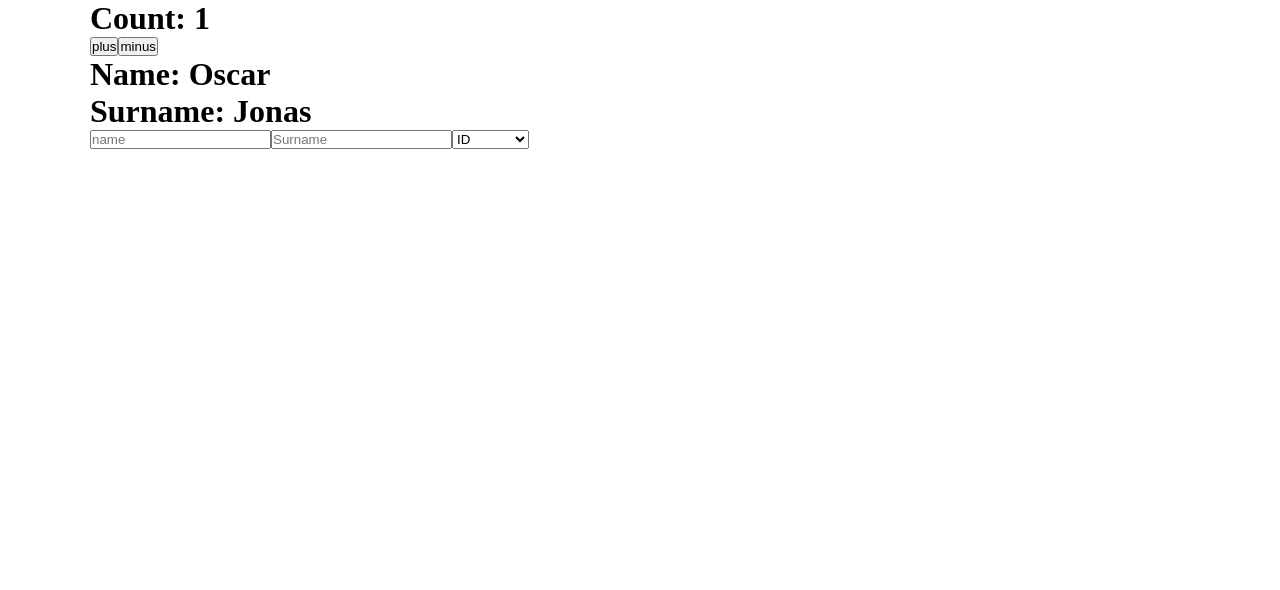
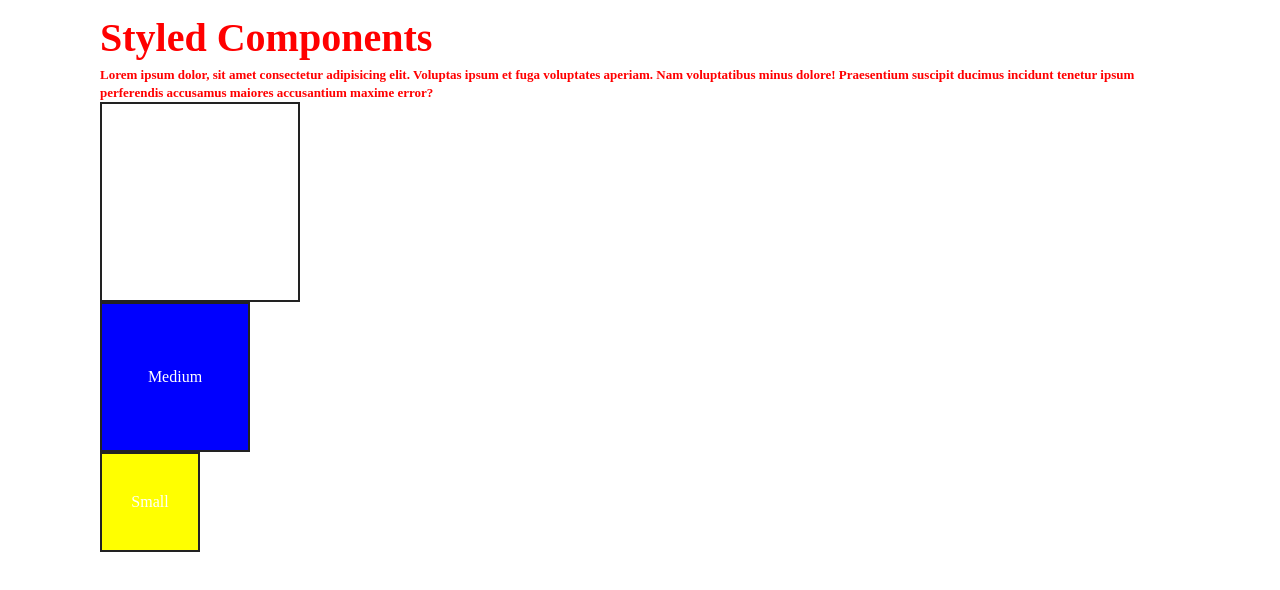
Before and after one commit to oscar02122001/React_app, a React (Create React App) app: page / in a window 1280 px wide. Shown: the top 590 px of the page. Built offline with nearby package versions, Linux system fonts and the light colour scheme.

Commit message:
styled-components

```diff
--- a/package.json
+++ b/package.json
@@ -9,6 +9,8 @@
     "react": "^18.2.0",
     "react-dom": "^18.2.0",
     "react-scripts": "5.0.1",
+    "styled-component": "^2.8.0",
+    "styled-components": "^5.3.10",
     "web-vitals": "^2.1.4"
   },
   "scripts": {
--- /dev/null
+++ b/src/components/6 - Styled component/style.js
@@ -0,0 +1,52 @@
+import styled, {
+    css
+} from "styled-components"
+
+export const Container = styled.div `
+/* display: flex; */
+/* background-color: red; */
+padding: 10px;
+`
+
+const common = css `
+font-weight: 700;
+line-height: 1.4;
+color: red;
+font-size: 30px;
+`
+
+
+export const Title = styled.h1 `
+${common}
+font-size: 40px;
+`
+
+export const Description = styled.p `
+${common}
+font-size: 13px;
+`
+
+const boxSize = (props) => {
+    switch (props.type) {
+        case 'large':
+            return '200px'
+        case 'medium':
+            return '150px'
+        case 'small':
+            return '100px'
+        default:
+            return '50px'
+    }
+}
+
+export const Box = styled.div `
+display: flex;
+justify-content: center;
+align-items: center;
+width: ${boxSize};
+height:${boxSize};
+border: 2px solid #222;
+margin-right: 20px;
+color: #fff;
+background-color: ${(props)=> props.bg };
+`
--- /dev/null
+++ b/src/components/6 - Styled component/styled.jsx
@@ -0,0 +1,27 @@
+import React from "react";
+import { Container, Title, Description, Box } from "./style";
+
+export default class Styled extends React.Component {
+  render() {
+    return (
+      <Container>
+        <Title>Styled Components</Title>
+        <Description>
+          Lorem ipsum dolor, sit amet consectetur adipisicing elit. Voluptas
+          ipsum et fuga voluptates aperiam. Nam voluptatibus minus dolore!
+          Praesentium suscipit ducimus incidunt tenetur ipsum perferendis
+          accusamus maiores accusantium maxime error?
+        </Description>
+        <Box bg="white" type="large">
+          Large
+        </Box>
+        <Box bg="blue" type="medium">
+          Medium
+        </Box>
+        <Box bg="yellow" type="small">
+          Small
+        </Box>
+      </Container>
+    );
+  }
+}
--- a/src/components/app/App.jsx
+++ b/src/components/app/App.jsx
@@ -3,6 +3,7 @@ import "./App.css";
 import Picture from "../pictures(project)/picture";
 import State from "../lesson-3/state";
 import Students from "../lesson-4/main";
+import Styled from "../6 - Styled component/styled";
 
 let fullName = function () {
   return this.surname + " " + this.name;
@@ -12,13 +13,13 @@ class App extends React.Component {
   render() {
     return (
       <div className="app">
-        {/* <Picture />
-        <State /> */}
+        {/* <Picture /> */}
+        {/* <State /> */}
         {/* {data.map((val) => {
           return <Students data={val} />;
         })} */}
-        <State />
-        <Students />
+        {/* <Students /> */}
+        <Styled />
       </div>
     );
   }
--- a/src/review.js
+++ b/src/review.js
@@ -30,3 +30,9 @@
 // - function call
 // - multi state change
 // - student list => filter
+
+
+// lesson -6
+// -styled-component
+// -{css}
+// -props
```
Also changed, not shown: 1 other file (tests, documents, lock files or other folders).
